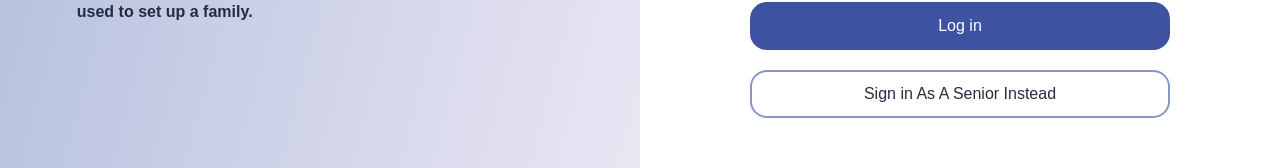
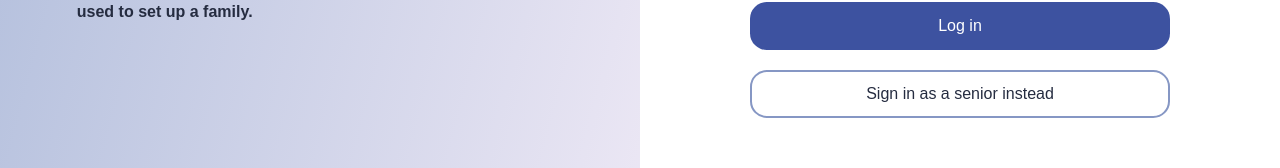
Before and after one commit to jiugengw/PeiPal, a React (Vite) app in the folder frontend/: page /auth/creator in a window 1280 px wide. Shown: the part 506-674 px from the top of the page. Built offline with nearby package versions, Linux system fonts and the light colour scheme; no server answers; what openapi-fetch, openapi-react-query would draw is missing.

Commit message:
fix: sign in button to lowercase

```diff
--- a/frontend/src/routes/auth_.creator.tsx
+++ b/frontend/src/routes/auth_.creator.tsx
@@ -83,7 +83,7 @@ function CreatorAuthPage() {
               to="/auth"
               search={{ redirect: search.redirect }}
             >
-              Sign in As A Senior Instead
+              Sign in as a senior instead
             </Link>
           </div>
         </div>
```
